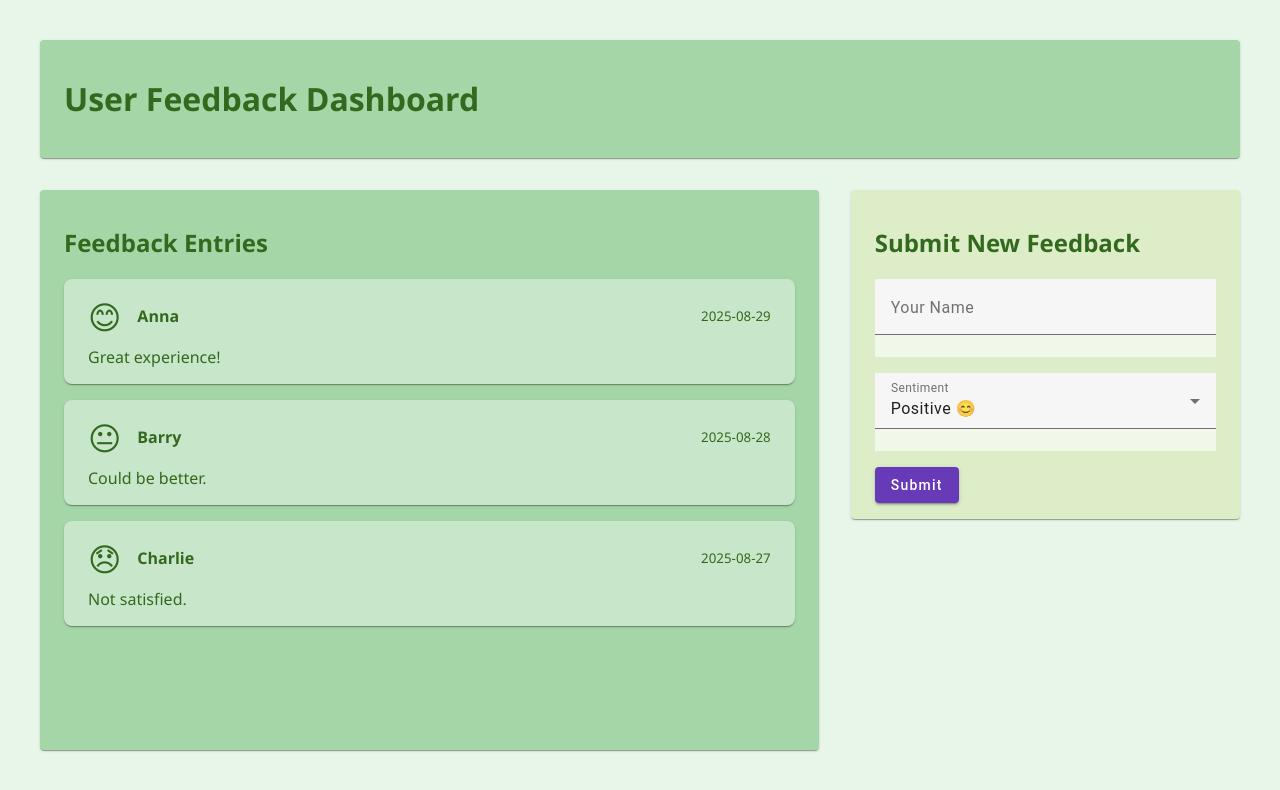
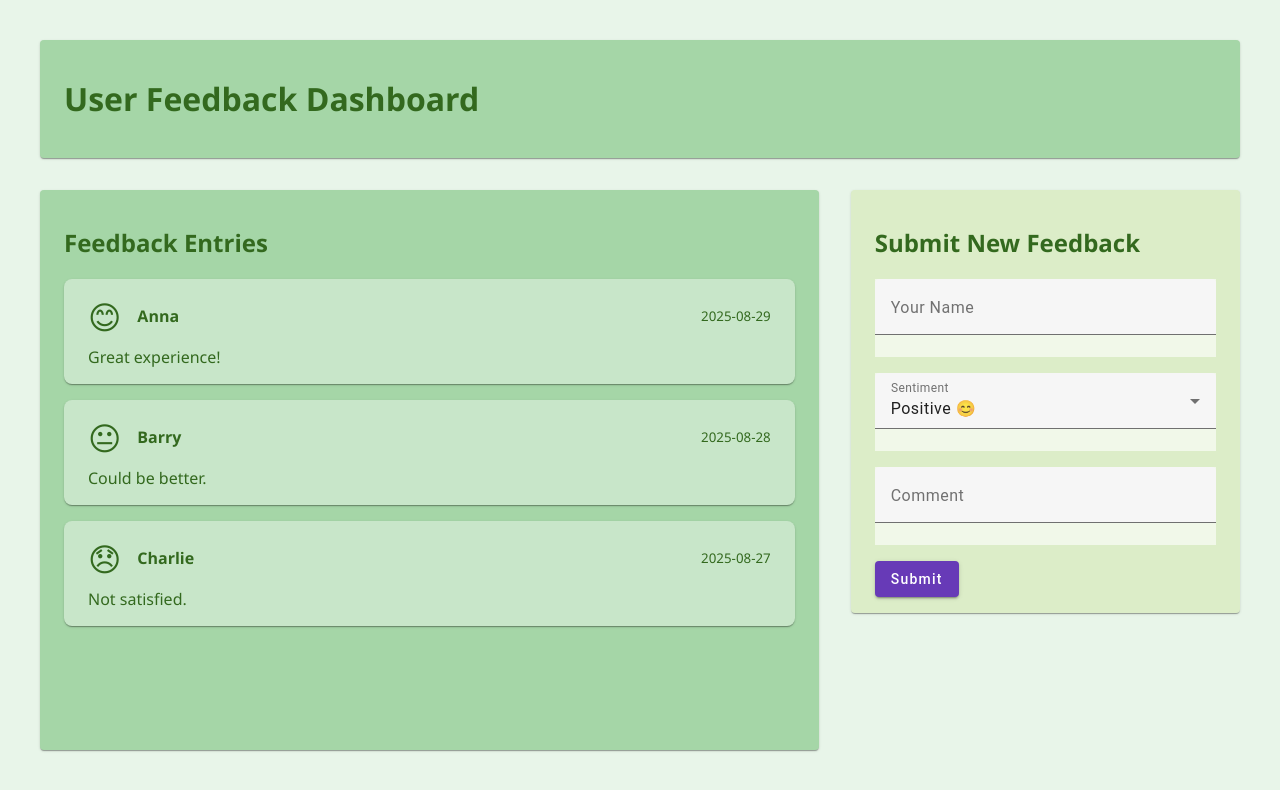
Before and after one commit to keyboardbreaker/dashboard, an Angular app: page / in a window 1280 px wide. Shown: the top 790 px of the page. Built offline with nearby package versions, Linux system fonts and the light colour scheme.

Commit message:
feat (ui): adding comment input to feedback form

```diff
--- a/src/app/feedback-form/feedback-form.html
+++ b/src/app/feedback-form/feedback-form.html
@@ -11,6 +11,10 @@
       <mat-option value="negative">Negative 😞</mat-option>
     </mat-select>
   </mat-form-field>
+  <mat-form-field appearance="fill" class="feedback-field">
+    <mat-label>Comment</mat-label>
+    <input matInput id="comment" formControlName="comment" name="comment" aria-required="true"/>
+  </mat-form-field>
   <button mat-raised-button color="primary" type="submit" class="submit-btn">Submit</button>
 </form>
 @if (submitted) {
--- a/src/app/feedback-form/feedback-form.ts
+++ b/src/app/feedback-form/feedback-form.ts
@@ -8,6 +8,7 @@ import { MatSelectModule } from '@angular/material/select';
 import { FEEDBACK_SERVICE_TOKEN, IFeedbackService } from '../interfaces/feedback.service.interface';
 import { Feedback } from '../models/feedback.model';
 import { Sentiment } from '../models/sentiment.model';
+import { L } from '@angular/cdk/keycodes';
 
 @Component({
   selector: 'app-feedback-form',
@@ -24,8 +25,9 @@ export class FeedbackForm {
   submitted = false;
 
   addFeedbackForm = this.formBuilder.group({
-    user: [''],
-    sentiment: this.formBuilder.control<Sentiment>('positive')
+    user: this.formBuilder.control<string>(''),
+    sentiment: this.formBuilder.control<Sentiment>('positive'),
+    comment: this.formBuilder.control<string>(''),
   })
 
   onSubmit() {
@@ -33,12 +35,12 @@ export class FeedbackForm {
       id: 0,
       user: this.addFeedbackForm.get('user')!.value as string,
       sentiment: this.addFeedbackForm.get('sentiment')!.value as Sentiment,
-      date: ''
+      date: '',
+      comment: this.addFeedbackForm.get('comment')!.value as string,
     };
     this.feedbackService.addFeedback(newFeedback);
     this.submitted = true;
-    this.addFeedbackForm.get('user')?.reset();
-    this.addFeedbackForm.get('sentiment')?.reset();
+    this.addFeedbackForm.reset();
     setTimeout(() => this.submitted = false, 4000);
   }
 }
```
